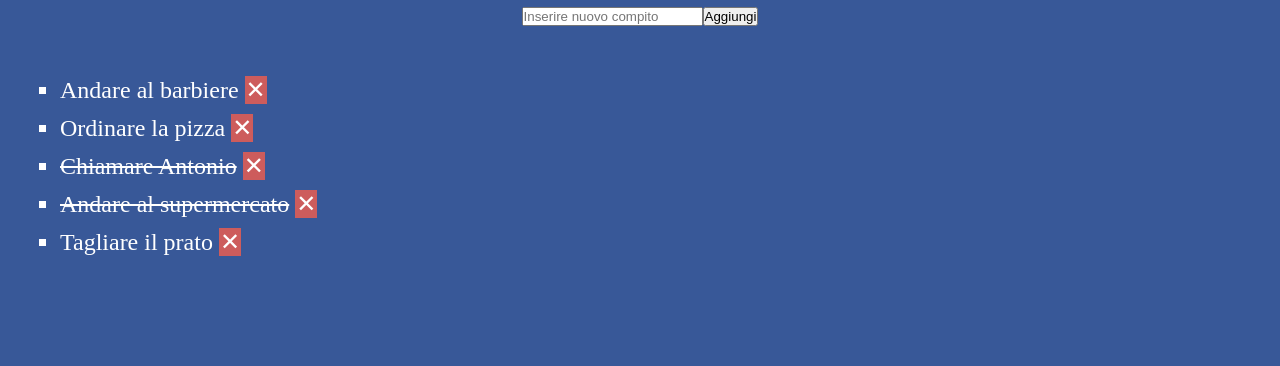
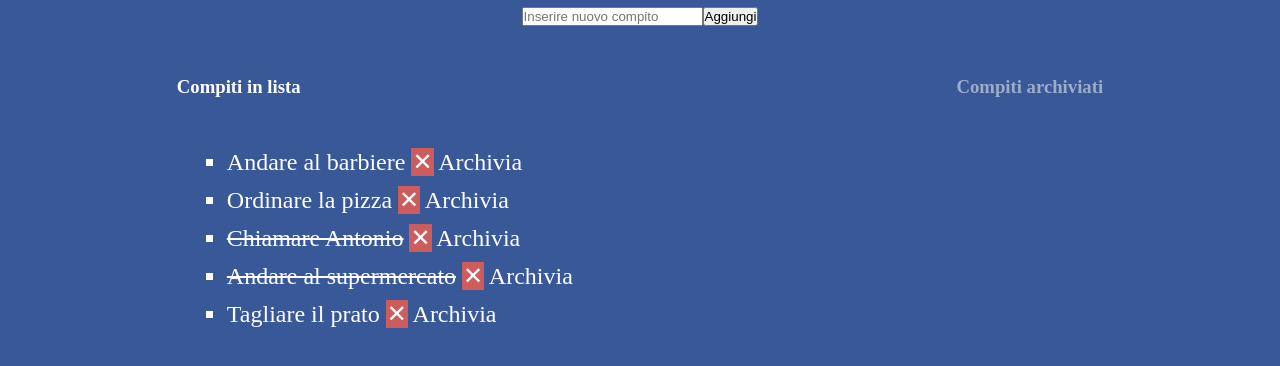
Before and after one commit to Fraianni/vue-todolist, a plain HTML site: page index.html in a window 1280 px wide. Shown: the part 50-416 px from the top of the page. Drawn offline with nearby package versions, Linux system fonts and the light colour scheme.

Commit message:
bonus personale

```diff
--- a/index.html
+++ b/index.html
@@ -17,13 +17,31 @@
             <input type="text" placeholder="Inserire nuovo compito" v-model="new_todo" @keyup.enter="add_todo">
             <button @click="add_todo"> Aggiungi </button>
         </div>
-        <ul>
-            <li v-for="(todo, todo_position) in list">
-                <span @click="change_done(todo)" :class="{overline: todo.done==true}">{{todo.text}}</span>
-                <span class="cross" @click="remove_todo(todo_position)">&#10005;
-                </span>
-            </li>
-        </ul>
+
+
+
+        <div class="lists_container">
+            <div class="new_tasks">
+                <h3>Compiti in lista</h3>
+                <ul>
+                    <li v-for="(todo, todo_position) in list">
+                        <span @click="change_done(todo)" :class="{overline: todo.done==true}">{{todo.text}}</span>
+                        <span class="cross" @click="remove_todo(todo_position)">&#10005;</span>
+                        <span @click="achieve_todo(todo,todo_position)" class="for_achieve">Archivia</span>
+                    </li>
+                </ul>
+            </div>
+
+            <div class="achieved_tasks">
+                <h3>Compiti archiviati</h3>
+                <ul>
+                    <li v-for="(element) in achieved_list">
+                        <span>{{ element.text }}</span>
+                    </li>
+                </ul>
+            </div>
+        </div>
+
 
 
 
--- a/js/script.js
+++ b/js/script.js
@@ -26,7 +26,8 @@ const app = new Vue({
             }
 
         ],
-        new_todo: ''
+        new_todo: '',
+        achieved_list: []
     },
 
 
@@ -48,6 +49,11 @@ const app = new Vue({
 
         change_done(todo) {
             todo.done = !todo.done;
+        },
+
+        achieve_todo(todo, todo_position) {
+            this.achieved_list.push(todo);
+            this.remove_todo(todo_position);
         }
 
 
--- a/style.css
+++ b/style.css
@@ -42,3 +42,15 @@ li {
     justify-content: center;
     margin-top: 10px;
 }
+
+.lists_container {
+    display: flex;
+    justify-content: space-around;
+    margin-top: 50px;
+}
+
+
+
+.achieved_tasks {
+    opacity: 0.5;
+}
```
